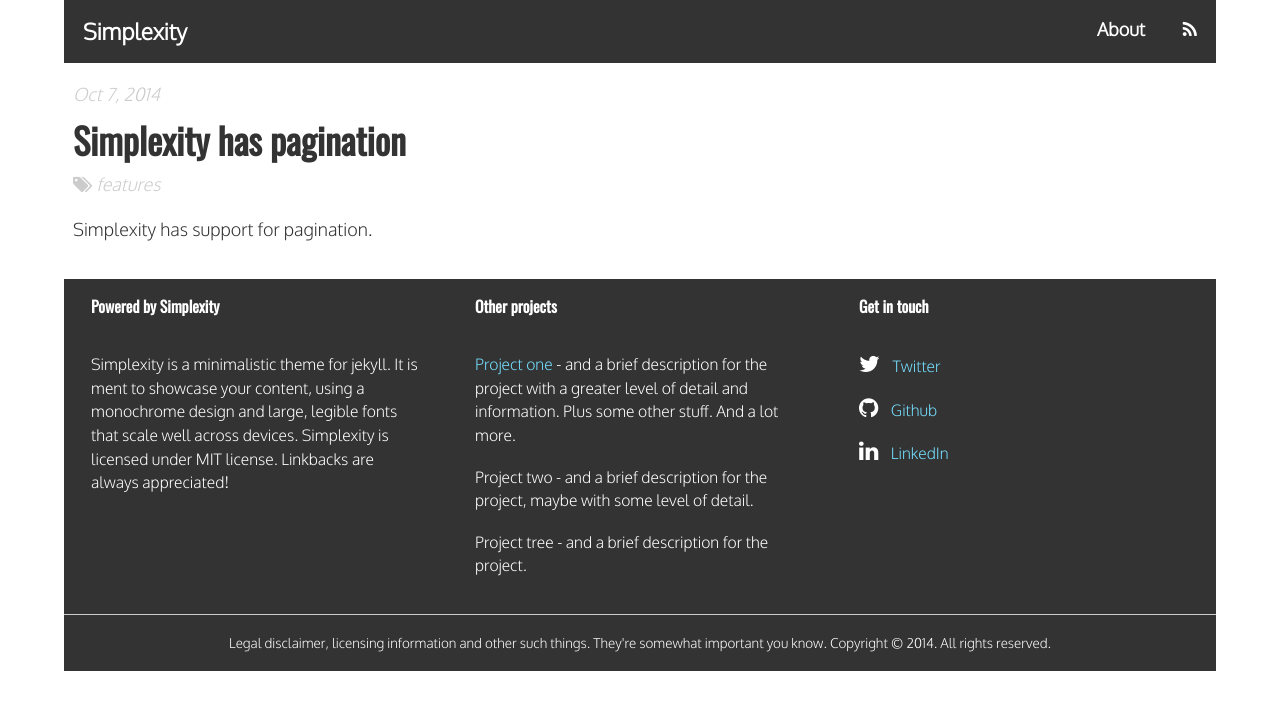
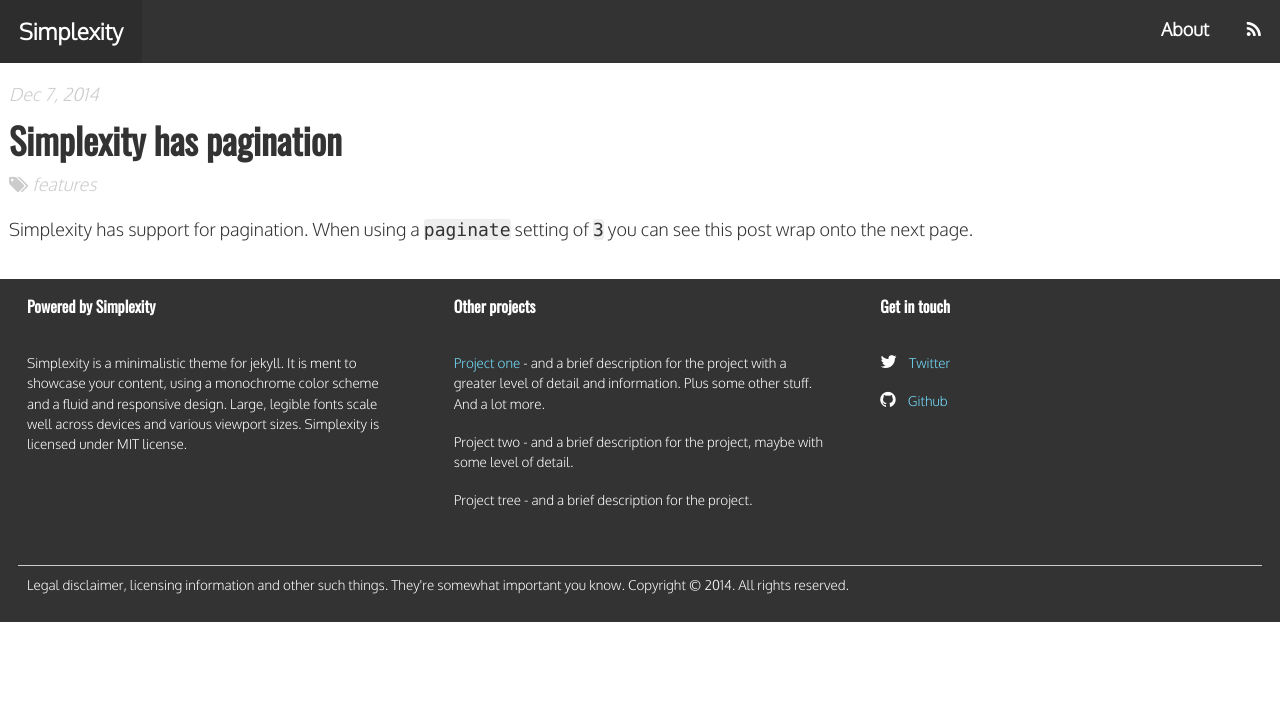
Before and after one commit to mateid/simplexity, a Jekyll site: the page built from _posts/2014-12-07-simplexity-has-pagination.md, in a window 1280 px wide. Shown: the top 710 px of the page. Built offline with Jekyll 4.4.1, drawn with Linux system fonts in a browser that asks for light colours; nearby versions of some CDN libraries.

Commit message:
Updated header and footer styles, added more details on features and links to tools and libraries used in this project. Added license information.

```diff
--- a/_config.yml
+++ b/_config.yml
@@ -2,23 +2,25 @@
 title: Simplexity
 email: your-email@domain.com
 description: > # this means to ignore newlines until "baseurl:"
-  Simplexity is a minimalistic theme for jekyll. It is ment to showcase your content, using a monochrome
-  design and large, legible fonts that scale well across devices. Simplexity is licensed under MIT license. Linkbacks
-  are always appreciated!
+  Simplexity is a minimalistic theme for jekyll. It is ment to showcase your content, using a monochrome color scheme
+  and a fluid and responsive design. Large, legible fonts scale well across devices and various viewport sizes.
+  Simplexity is licensed under MIT license.
+description_include: description.html
 baseurl: "" # the subpath of your site, e.g. /blog/
 url: "http://github.com/mateid/simplexity" # the base hostname & protocol for your site
-twitter_username: mateid
-github_username:  mateid
-linkedin:
 
-exclude: [node_modules, gulpfile.js, basscss]
+# Social
+twitter: mateid
+github: mateid
+#stackoverflow:
 
 # Build settings
+exclude: [node_modules, gulpfile.js, basscss]
 markdown: kramdown
-permalink:  pretty
-paginate:  3
+permalink: pretty
+paginate: 3
 sass:
-  style: compressed
+ style: compressed
 
 # Highlighting
 highlighter: pygments
--- /dev/null
+++ b/_includes/description.html
@@ -0,0 +1 @@
+This is the description.
--- a/_includes/footer.html
+++ b/_includes/footer.html
@@ -1,11 +1,11 @@
 <footer class="clearfix bg-dark-gray mt3">
-    <div class="clearfix border-blue">
+    <div class="clearfix">
         <div class="sm-col md-col-4 px1">
             <div class="p2">
                 <h5 class="m0 white">Powered by Simplexity</h5>
             </div>
             <div class="p2 m0 white">
-                <p class="h5">{{ site.description }}</p>
+                <p class="h6">{{ site.description }}</p>
             </div>
         </div>
 
@@ -14,13 +14,13 @@
                 <h5 class="m0 white">Other projects</h5>
             </div>
             <div class="p2 m0 white">
-                <p class="h5"><a href="#!" class="light-blue">Project one</a> - and a brief description for the project with a greater
+                <p class="h6"><a href="#!" class="light-blue">Project one</a> - and a brief description for the project with a greater
                     level of detail and information. Plus some other stuff. And a lot more.</p>
 
-                <p class="h5">Project two - and a brief description for the project, maybe with some level of
+                <p class="h6">Project two - and a brief description for the project, maybe with some level of
                     detail.</p>
 
-                <p class="h5">Project tree - and a brief description for the project.</p>
+                <p class="h6">Project tree - and a brief description for the project.</p>
             </div>
         </div>
 
@@ -29,17 +29,23 @@
                 <h5 class="m0 white">Get in touch</h5>
             </div>
             <div class="p2 m0 white">
-                <p class="h5"><i class="fa fa-twitter h3"></i> <a href="http://www.twitter.com/" class="light-blue ml1">Twitter</a></p>
+                {% if(site.twitter) %}
+                <p class="h6"><i class="fa fa-twitter h4"></i> <a href="http://www.twitter.com/{{ site.twitter }}" class="light-blue ml1">Twitter</a></p>
+                {% endif %}
 
-                <p class="h5"><i class="fa fa-github h3"></i> <a href="http://www.github.com/" class="light-blue ml1">Github</a></p>
+                {% if(site.github) %}
+                <p class="h6"><i class="fa fa-github h4"></i> <a href="http://www.github.com/{{ site.github }}" class="light-blue ml1">Github</a></p>
+                {% endif %}
 
-                <p class="h5"><i class="fa fa-linkedin h3"></i> <a href="http://www.linkedin.com/" class="light-blue ml1">LinkedIn</a></p>
+                {% if(site.stackoverflow) %}
+                <p class="h6"><i class="fa fa-linkedin h4"></i> <a href="http://www.stackoverflow.com/" class="light-blue ml1">LinkedIn</a></p>
+                {% endif %}
             </div>
         </div>
     </div>
 
-    <div class="clearfix">
-        <div class="mx-auto p2 h6 center border-top white">Legal disclaimer, licensing information and other such
+    <div class="clearfix p2">
+        <div class="p1 h6 border-top white">Legal disclaimer, licensing information and other such
             things. They're somewhat important you know. Copyright &copy; 2014. All rights reserved.
         </div>
     </div>
--- a/_layouts/default.html
+++ b/_layouts/default.html
@@ -1,7 +1,7 @@
 <!DOCTYPE html>
 <html>
 {% include head.html %}
-<body class="container">
+<body>
 
     {% include header.html %}
 
--- a/_posts/2014-12-07-simplexity-has-pagination.md
+++ b/_posts/2014-12-07-simplexity-has-pagination.md
@@ -1,7 +1,7 @@
 ---
 layout: post
 title:  "Simplexity has pagination"
-date:   2014-10-07 21:00:34
+date:   2014-12-07 21:00:34
 tags:   features
 ---
-Simplexity has support for pagination.
+Simplexity has support for pagination. When using a `paginate` setting of `3` you can see this post wrap onto the next page.
--- a/_sass/_basscss.scss
+++ b/_sass/_basscss.scss
@@ -1462,12 +1462,12 @@
 
 
 html {
-  font-size: 12px;
+  font-size: 14px;
 }
 
 @media (min-width: 42em) {
   html {
-    font-size: 14px;
+    font-size: 16px;
   }
 }
 
```
Also changed, not shown: _posts/2014-12-07-simplexity-credits.md (deleted, +0 -15 lines), _posts/2014-12-07-simplexity-features.md (deleted, +0 -9 lines), _posts/2014-12-10-simplexity-features.md (added, +27 -0 lines), _posts/2014-12-11-simplexity-credits.md (added, +21 -0 lines), _posts/2014-12-15-welcome-to-simplexity.md (renamed from _posts/2014-11-25-welcome-to-simplexity.md, +1 -1 lines), basscss/basscss.css (+5 -2 lines), LICENSE.MD (added).
